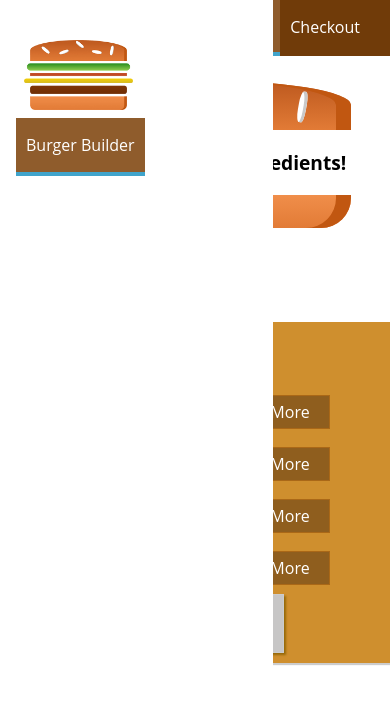
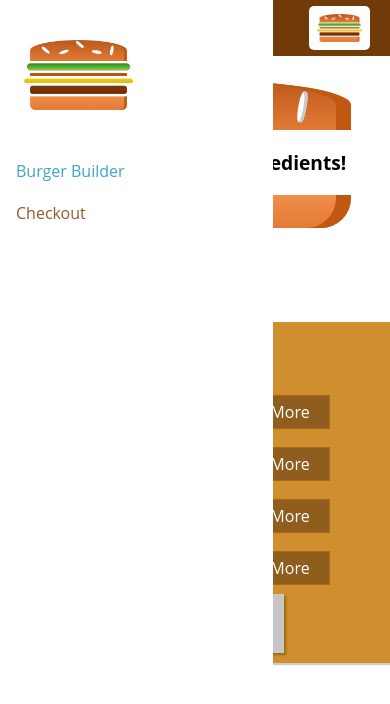
Before and after one commit to GurcanH/react-burger-app, a React (Create React App) app: page / in a window 390 px wide. Shown: the top 704 px of the page. Built offline with nearby package versions, Linux system fonts and the light colour scheme.

Commit message:
148. More about Responsive Adjustments

```diff
--- a/src/components/Navigation/NavigationItems/NavigationItem/NavigationItem.module.css
+++ b/src/components/Navigation/NavigationItems/NavigationItem/NavigationItem.module.css
@@ -1,19 +1,40 @@
+.NavigationItem {
+  margin: 10px 0;
+  box-sizing: border-box;
+  display: block;
+  width: 100%;
+}
+
+.NavigationItem a {
+  color: #8f5c2c;
+  text-decoration: none;
+  width: 100%;
+  box-sizing: border-box;
+  display: block;
+}
+
+.NavigationItem a:hover,
+.NavigationItem a:active,
+.NavigationItem a.active {
+
+  color: #40a4cb;
+}
+
+@media (min-width: 500px) {
   .NavigationItem {
     margin: 0;
     box-sizing: border-box;
     display: flex;
     height: 100%;
+    width: auto;
     align-items: center;
   }
 
   .NavigationItem a {
     color: white;
-  text-decoration: none;
     height: 100%;
     padding: 16px 10px;
     border-bottom: 4px solid transparent;
-  box-sizing: border-box;
-  display: block;
   }
 
   .NavigationItem a:hover,
@@ -23,3 +44,4 @@
     border-bottom: 4px solid #40a4cb;
     color: white;
   }
+}
--- a/src/components/Navigation/NavigationItems/NavigationItems.module.css
+++ b/src/components/Navigation/NavigationItems/NavigationItems.module.css
@@ -3,6 +3,13 @@
     padding: 0;
     list-style: none;
     display: flex;
+    flex-flow: column;
     align-items: center;
     height: 100%;
 }
+
+@media (min-width: 500px){
+    .NavigationItems {
+        flex-flow: row;
+    }
+}
--- a/src/components/Navigation/SideDrawer/SideDrawer.module.css
+++ b/src/components/Navigation/SideDrawer/SideDrawer.module.css
@@ -29,4 +29,5 @@
 
 .Logo {
     height: 11%;
+    margin-bottom: 32px;
 }
--- a/src/components/Navigation/Toolbar/Toolbar.js
+++ b/src/components/Navigation/Toolbar/Toolbar.js
@@ -9,7 +9,7 @@ const toolbar = (props) => (
     <div className={classes.Logo}>
       <Logo />
     </div>
-    <nav>
+    <nav className={classes.DesktopOnly}>
       <NavigationItems />
     </nav>
   </header>
--- a/src/components/Navigation/Toolbar/Toolbar.module.css
+++ b/src/components/Navigation/Toolbar/Toolbar.module.css
@@ -20,3 +20,9 @@
 .Logo {
     height: 80%;
 }
+
+@media (max-width: 499px){
+    .DesktopOnly {
+        display: none;
+    }
+}
```
Lines whose indentation alone changed are shown as unchanged.
